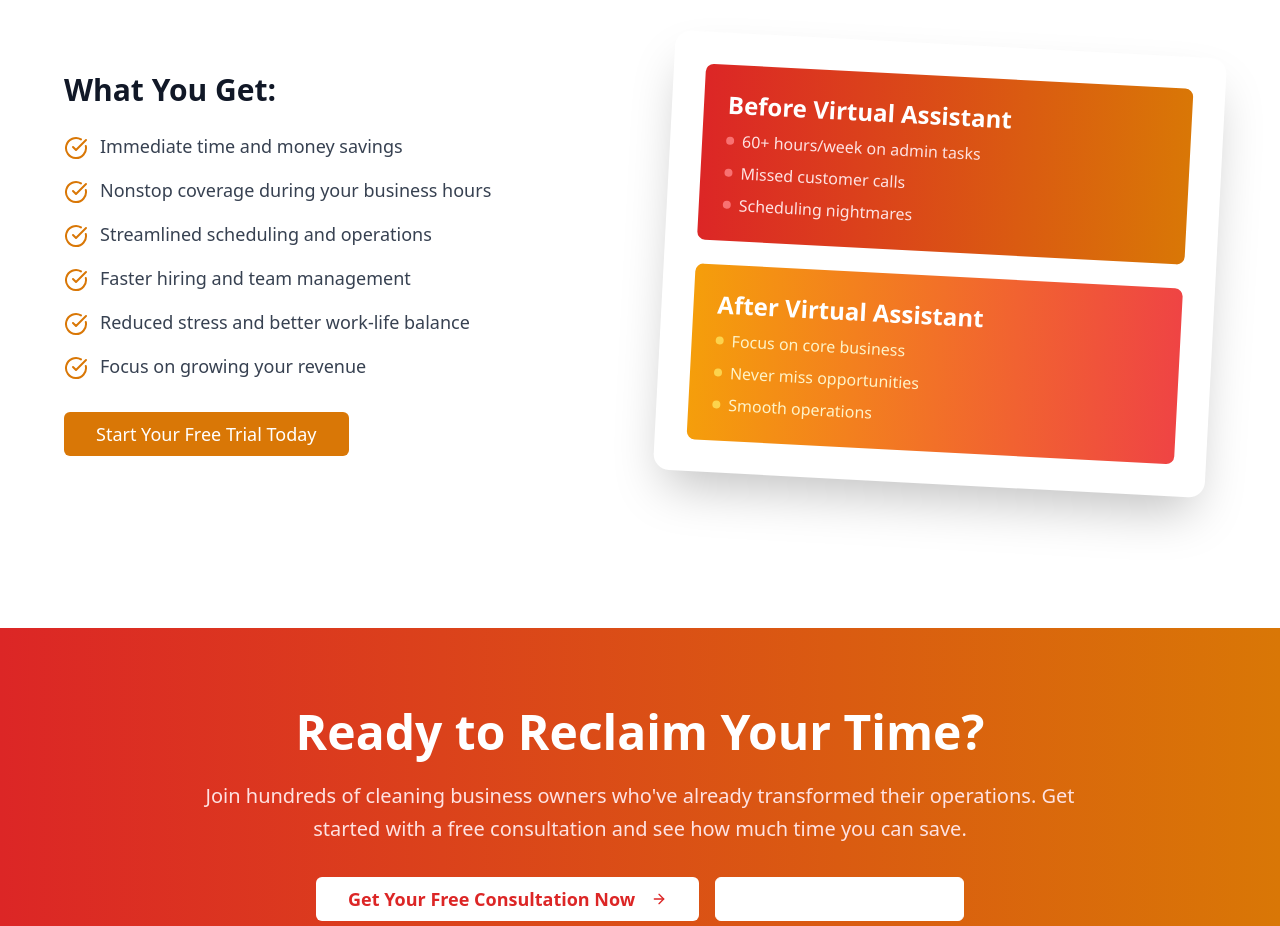
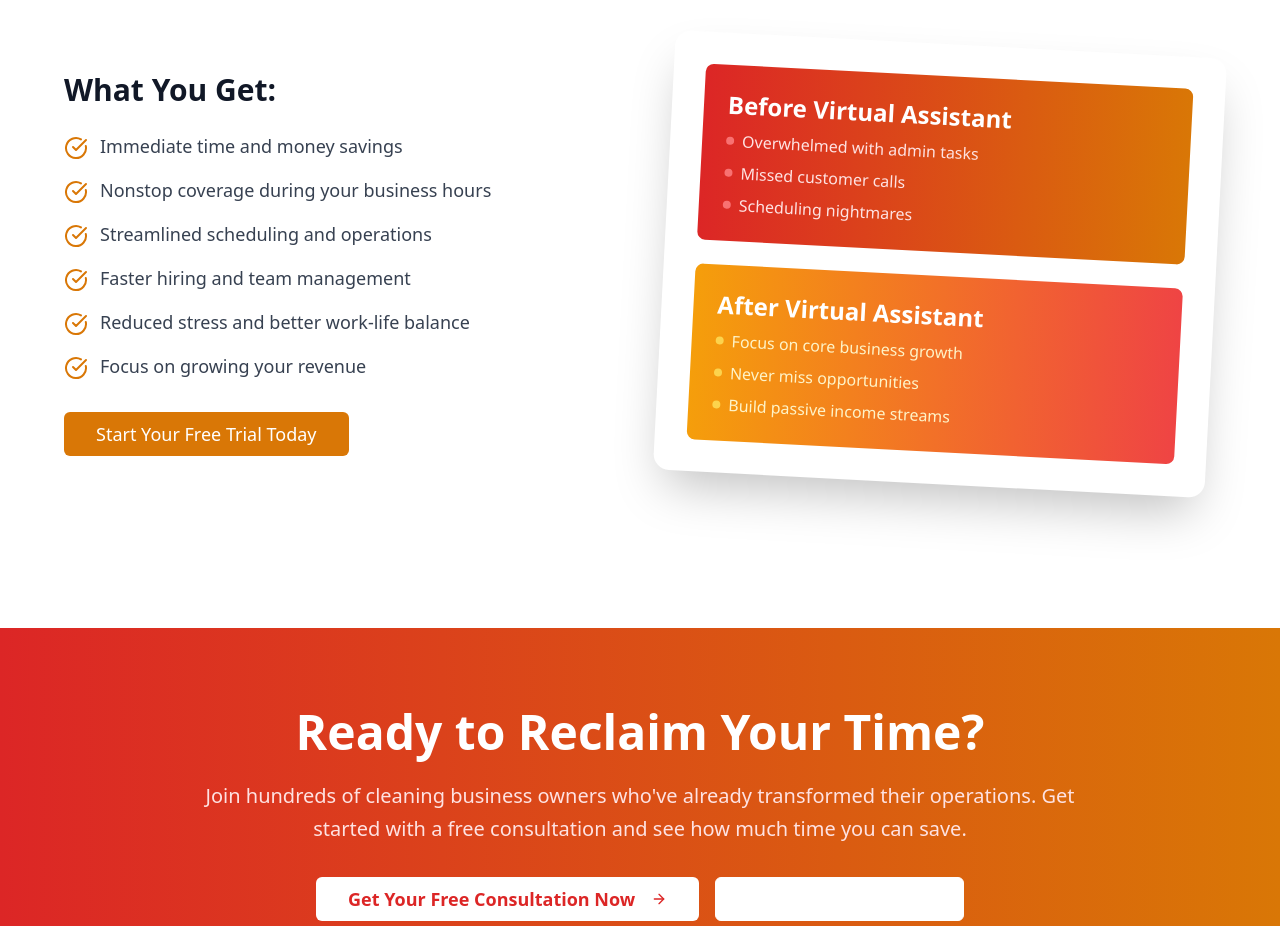
Before and after one commit to alexinovalocal/home-service-hero-va, a React (Vite) app: page / in a window 1280 px wide. Shown: the part 2220-3146 px from the top of the page. Built offline with nearby package versions, Linux system fonts and the light colour scheme.

Commit message:
Refactor: Update admin task descriptions
Update the description of admin tasks to be more generic.
Mention passive income in the "after virtual assistant" section.

```diff
--- a/src/components/SolutionOverview.tsx
+++ b/src/components/SolutionOverview.tsx
@@ -51,7 +51,7 @@ const SolutionOverview = () => {
                 <div className="space-y-2 text-red-100">
                   <div className="flex items-center gap-2">
                     <div className="w-2 h-2 bg-red-400 rounded-full"></div>
-                    <span>60+ hours/week on admin tasks</span>
+                    <span>Overwhelmed with admin tasks</span>
                   </div>
                   <div className="flex items-center gap-2">
                     <div className="w-2 h-2 bg-red-400 rounded-full"></div>
@@ -68,7 +68,7 @@ const SolutionOverview = () => {
                 <div className="space-y-2 text-amber-100">
                   <div className="flex items-center gap-2">
                     <div className="w-2 h-2 bg-amber-300 rounded-full"></div>
-                    <span>Focus on core business</span>
+                    <span>Focus on core business growth</span>
                   </div>
                   <div className="flex items-center gap-2">
                     <div className="w-2 h-2 bg-amber-300 rounded-full"></div>
@@ -76,7 +76,7 @@ const SolutionOverview = () => {
                   </div>
                   <div className="flex items-center gap-2">
                     <div className="w-2 h-2 bg-amber-300 rounded-full"></div>
-                    <span>Smooth operations</span>
+                    <span>Build passive income streams</span>
                   </div>
                 </div>
               </div>
```
